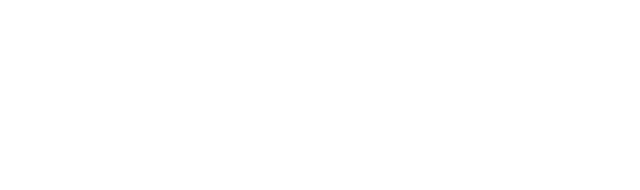
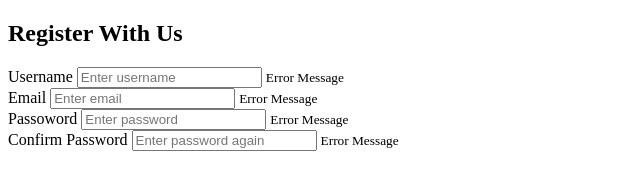
Before and after one commit to kyllionaire/Small-Web-Projects, a plain HTML site: page form-validator/index.html in a window 1280 px wide. Shown: the whole page, without its empty margins (0-640 px from the left). Drawn offline with Linux system fonts and the light colour scheme.

Commit message:
form skeleton set

```diff
--- a/form-validator/index.html
+++ b/form-validator/index.html
@@ -2,12 +2,42 @@
 <html lang="en">
   <head>
     <meta charset="UTF-8" />
+    <meta http-equiv="X-UA-Compatible" content="IE=edge" />
     <meta name="viewport" content="width=device-width, initial-scale=1.0" />
-    <meta http-equiv="X-UA-Compatible" content="ie=edge" />
     <link rel="stylesheet" href="style.css" />
     <title>Form Validator</title>
   </head>
   <body>
+    <div class="container">
+      <form id="form" class="form">
+        <h2>Register With Us</h2>
+        <div class="form-control">
+          <label for="username">Username</label>
+          <input type="text" id="username" placeholder="Enter username" />
+          <small>Error Message</small>
+        </div>
+        <div class="form-control">
+          <label for="email">Email</label>
+          <input type="text" id="email" placeholder="Enter email" />
+          <small>Error Message</small>
+        </div>
+        <div class="form-control">
+          <label for="password">Passoword</label>
+          <input type="passowrd" id="password" placeholder="Enter password" />
+          <small>Error Message</small>
+        </div>
+        <div class="form-control">
+          <label for="password2">Confirm Password</label>
+          <input
+            type="password"
+            id="password2"
+            placeholder="Enter password again"
+          />
+          <small>Error Message</small>
+        </div>
+      </form>
+    </div>
+
     <script src="script.js"></script>
   </body>
 </html>
```
